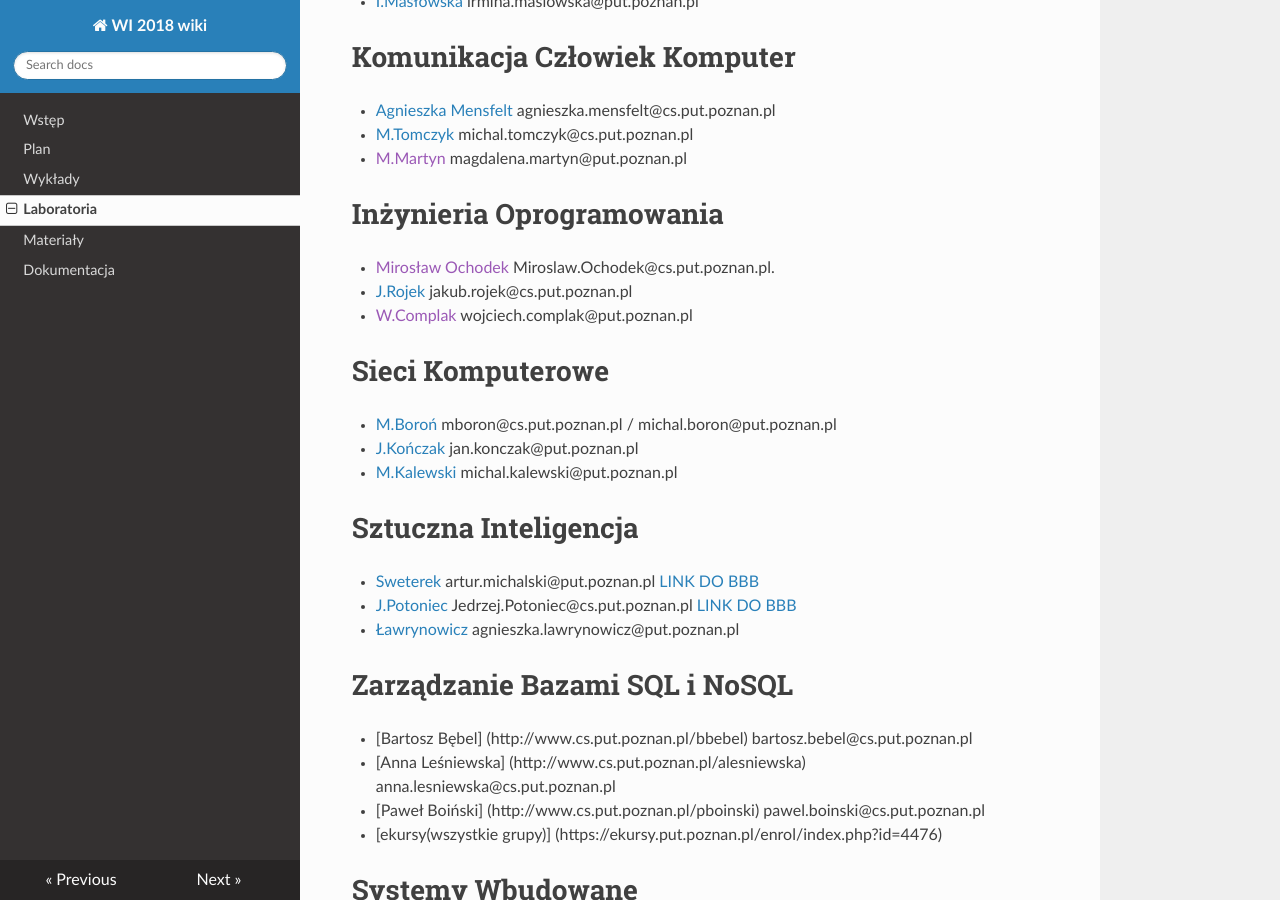
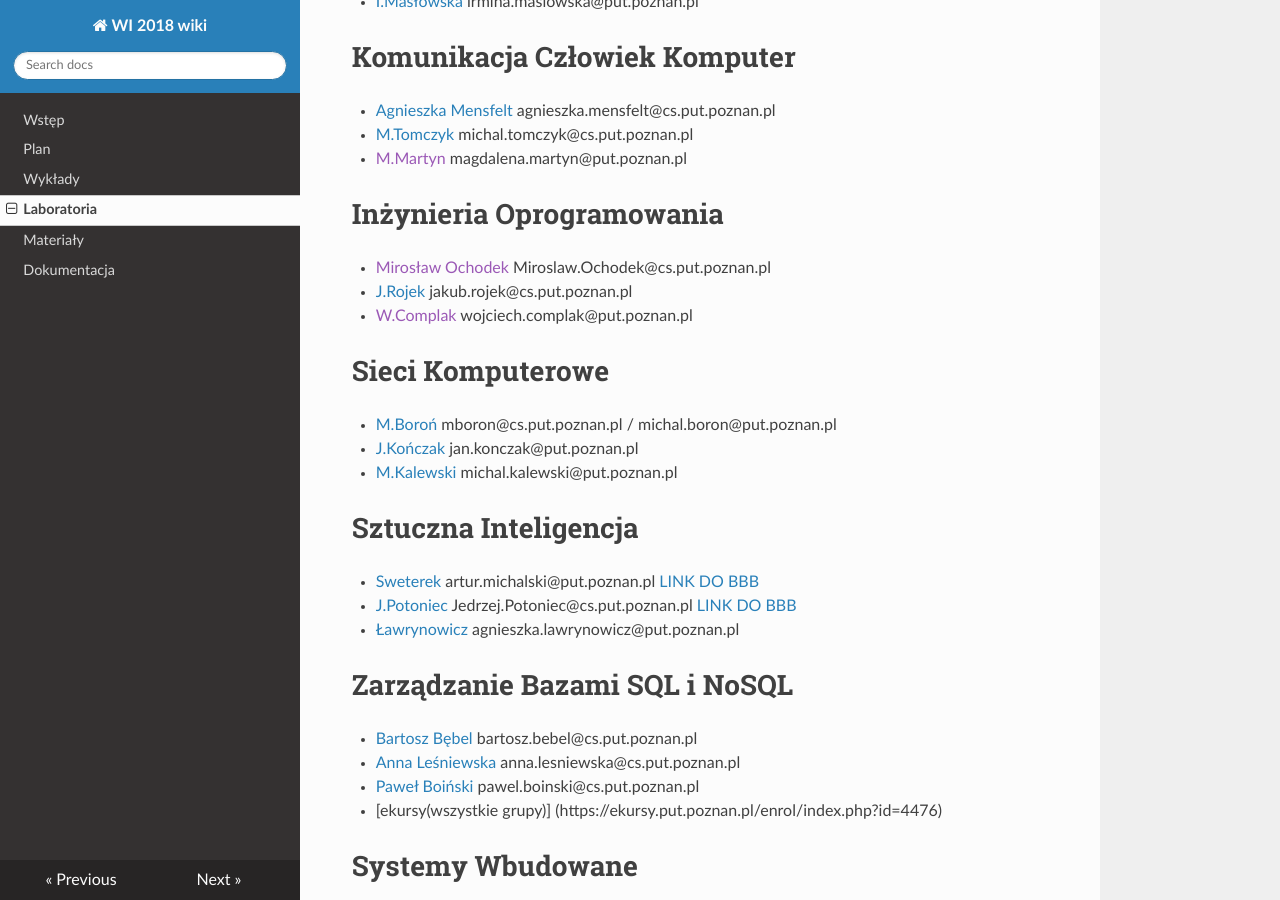
Before and after one commit to PUT-WI-18/wi18-wiki-sem5, an MkDocs documentation site: the page built from docs/laboratoria.md, in a window 1280 px wide and 900 px high, scrolled down 343 px. Built offline with MkDocs 1.6.1, drawn with Linux system fonts in a browser that asks for light colours; nearby versions of some CDN libraries.

Commit message:
Update laboratoria.md

```diff
--- a/docs/laboratoria.md
+++ b/docs/laboratoria.md
@@ -13,7 +13,7 @@
 - [M.Martyn]() magdalena.martyn@put.poznan.pl
 
 # Inżynieria Oprogramowania
-- [Mirosław Ochodek]() Miroslaw.Ochodek@cs.put.poznan.pl.
+- [Mirosław Ochodek]() Miroslaw.Ochodek@cs.put.poznan.pl
 - [J.Rojek](http://www.cs.put.poznan.pl/jrojek/io1.html) jakub.rojek@cs.put.poznan.pl
 - [W.Complak]() wojciech.complak@put.poznan.pl
 
@@ -31,9 +31,9 @@
 - [Ławrynowicz](http://www.cs.put.poznan.pl/si/) agnieszka.lawrynowicz@put.poznan.pl
 
 # Zarządzanie Bazami SQL i NoSQL
-- [Bartosz Bębel] (http://www.cs.put.poznan.pl/bbebel) bartosz.bebel@cs.put.poznan.pl
-- [Anna Leśniewska] (http://www.cs.put.poznan.pl/alesniewska) anna.lesniewska@cs.put.poznan.pl
-- [Paweł Boiński] (http://www.cs.put.poznan.pl/pboinski) pawel.boinski@cs.put.poznan.pl
+- [Bartosz Bębel](http://www.cs.put.poznan.pl/bbebel)  bartosz.bebel@cs.put.poznan.pl
+- [Anna Leśniewska](http://www.cs.put.poznan.pl/alesniewska)  anna.lesniewska@cs.put.poznan.pl
+- [Paweł Boiński](http://www.cs.put.poznan.pl/pboinski)  pawel.boinski@cs.put.poznan.pl
 - [ekursy(wszystkie grupy)] (https://ekursy.put.poznan.pl/enrol/index.php?id=4476)
 
 # Systemy Wbudowane
```
